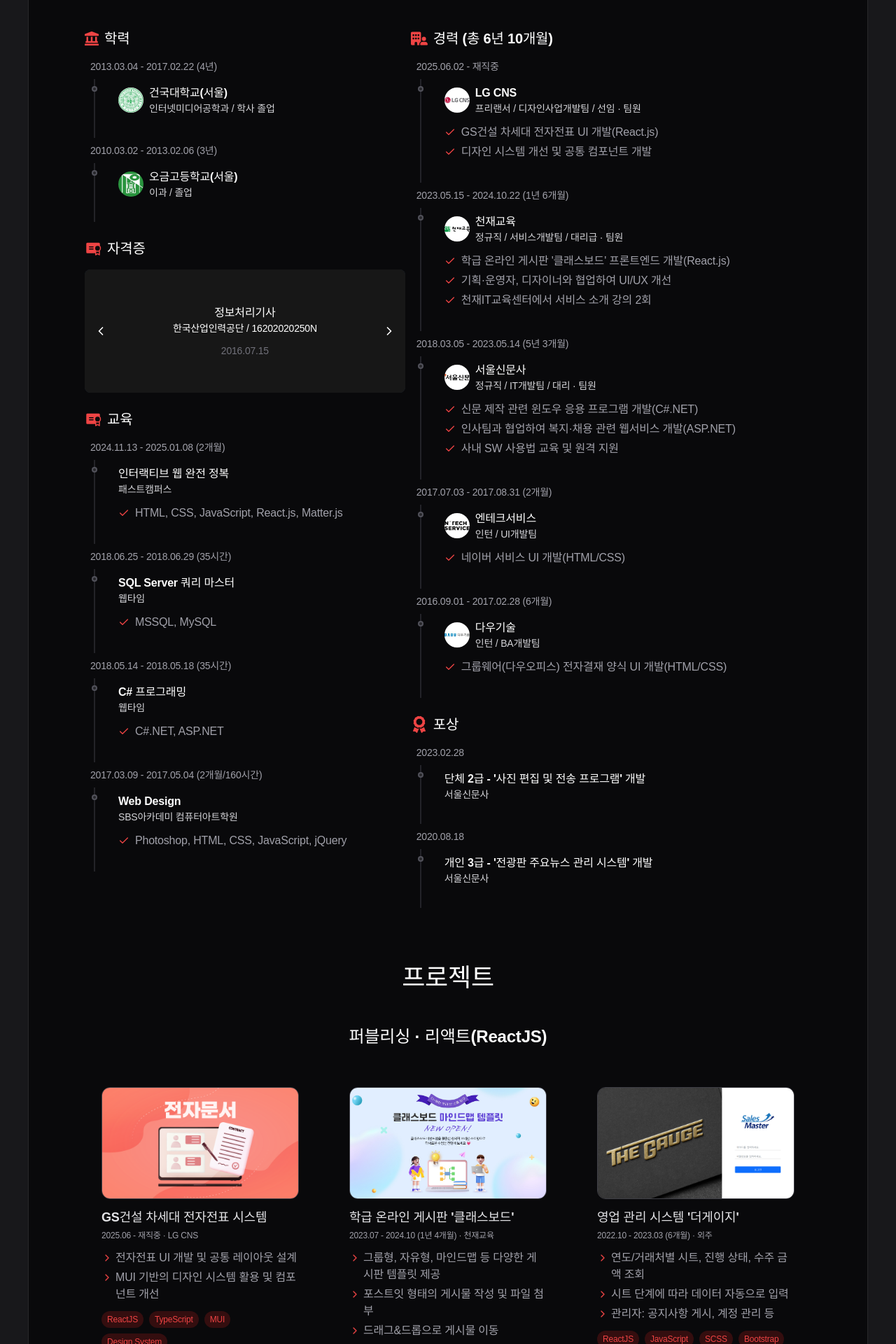
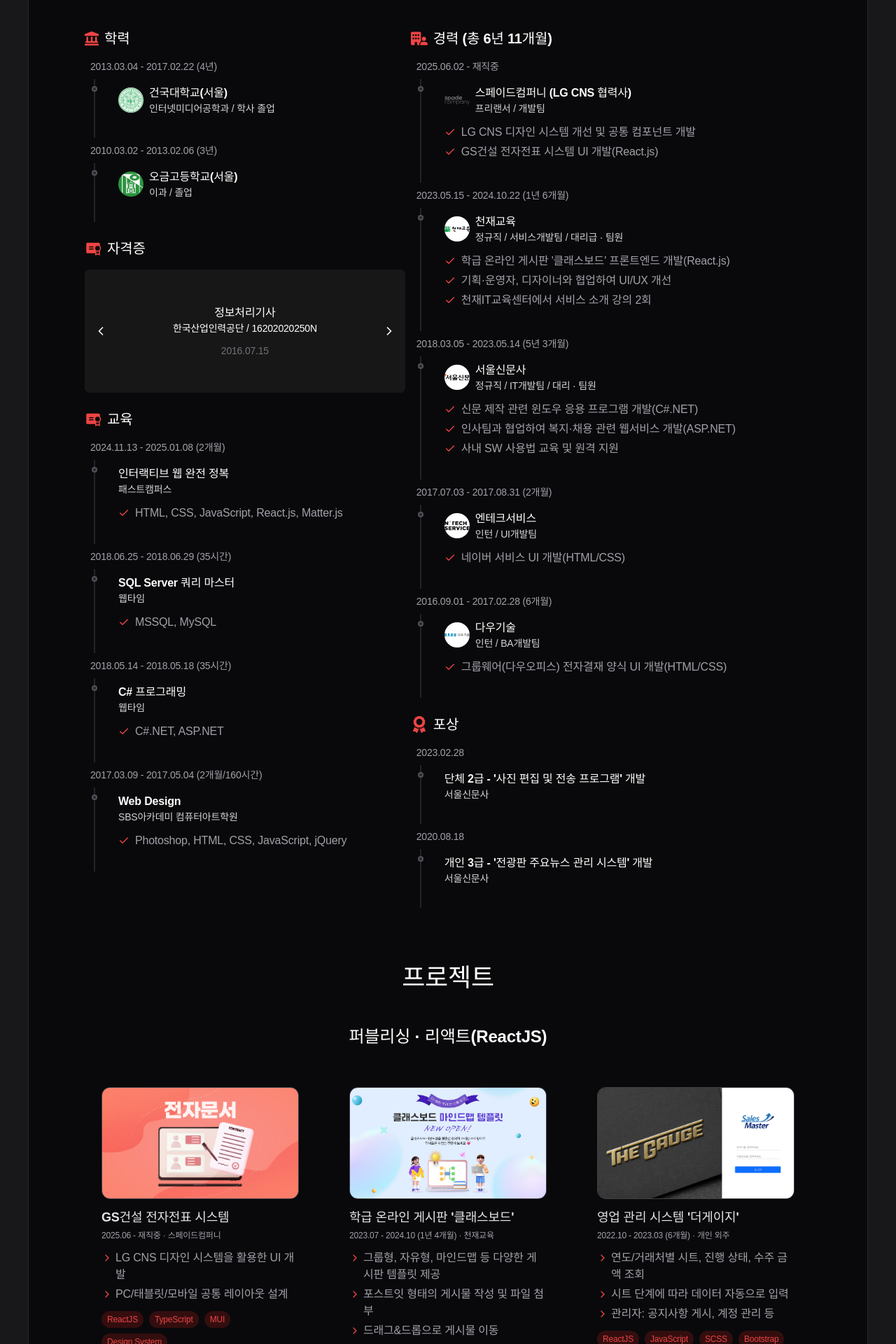
Before and after one commit to yeaeun23/react-portfolio, a React (Vite) app: page /#/ in a window 1280 px wide. Shown: the part 640-2560 px from the top of the page at 70% size. Built offline with nearby package versions, Linux system fonts and the light colour scheme.

Commit message:
경력, 프로젝트 수정

```diff
--- a/src/components/sections/Careers.jsx
+++ b/src/components/sections/Careers.jsx
@@ -116,7 +116,7 @@ function Careers() {
         {/* =========== 경력 =========== */}
         <h4 className="text-xl dark:text-white mb-4 font-bold flex gap-2 items-center">
           <FaBuildingUser className="text-2xl text-red-800 dark:text-red-500" />
-          경력 (총 6년 10개월)
+          경력 (총 6년 11개월)
         </h4>
         <Career items={user_info.company} />
 
--- a/src/data/user_info.js
+++ b/src/data/user_info.js
@@ -75,13 +75,13 @@ const info = {
   // ============ 경력 ============
   company: [
     {
-      title: "LG CNS",
-      subtitle: "프리랜서 / 디자인사업개발팀 / 선임 · 팀원",
+      title: "스페이드컴퍼니 (LG CNS 협력사)",
+      subtitle: "프리랜서 / 개발팀",
       period: "2025.06.02 - 재직중",
-      logo: "./images/logo/lgcns.jpeg",
+      logo: "./images/logo/spade.svg",
       descriptions: [
-        "GS건설 차세대 전자전표 UI 개발(React.js)",
-        "디자인 시스템 개선 및 공통 컴포넌트 개발",
+        "LG CNS 디자인 시스템 개선 및 공통 컴포넌트 개발",
+        "GS건설 전자전표 시스템 UI 개발(React.js)",
       ],
     },
     {
--- a/src/data/user_project.js
+++ b/src/data/user_project.js
@@ -2,11 +2,11 @@ const project = {
   // ============ 프로젝트 1 ============
   projects: [
     {
-      title: "GS건설 차세대 전자전표 시스템",
-      period: "2025.06 - 재직중 · LG CNS",
+      title: "GS건설 전자전표 시스템",
+      period: "2025.06 - 재직중 · 스페이드컴퍼니",
       descriptions: [
-        "전자전표 UI 개발 및 공통 레이아웃 설계",
-        "MUI 기반의 디자인 시스템 활용 및 컴포넌트 개선",
+        "LG CNS 디자인 시스템을 활용한 UI 개발",
+        "PC/태블릿/모바일 공통 레이아웃 설계",
       ],
       skills: "ReactJS, TypeScript, MUI, Design System",
       image: "./images/project/electronic.png",
@@ -27,7 +27,7 @@ const project = {
     },
     {
       title: "영업 관리 시스템 '더게이지'",
-      period: "2022.10 - 2023.03 (6개월) · 외주",
+      period: "2022.10 - 2023.03 (6개월) · 개인 외주",
       descriptions: [
         "연도/거래처별 시트, 진행 상태, 수주 금액 조회",
         "시트 단계에 따라 데이터 자동으로 입력",
@@ -39,7 +39,7 @@ const project = {
     },
     {
       title: "커넥트웨이브 메인 페이지",
-      period: "2025.02 · 클론 코딩",
+      period: "2025.02 · 개인",
       descriptions: ["GSAP을 활용한 인터랙티브 웹"],
       skills: "HTML/CSS, jQuery, GSAP",
       image: "./images/project/connect-wave.png",
@@ -47,21 +47,21 @@ const project = {
     },
     {
       title: "카카오뱅크 인재영입 메인 페이지",
-      period: "2024.11 · 퍼블리싱",
+      period: "2024.11 · 교육(패스트캠퍼스)",
       skills: "HTML/CSS, JavaScript",
       image: "./images/project/kakaobank-recruit.png",
       link: "https://yeaeun23.github.io/kakaobank-recruit/",
     },
     {
       title: "SW 소개 페이지",
-      period: "2017.12 · 퍼블리싱",
+      period: "2017.12 · 개인",
       skills: "반응형, HTML/CSS, JavaScript, jQuery, Photoshop",
       image: "./images/project/forkio.jpg",
       link: "https://yeaeun23.github.io/forkio/",
     },
     {
       title: "DJ 페스티벌 홈페이지",
-      period: "2017.03 - 2017.04 (2개월) · 디자인/퍼블리싱",
+      period: "2017.03 - 2017.04 (2개월) · 교육(SBS아카데미 컴퓨터아트학원)",
       skills: "HTML/CSS, JavaScript, jQuery, Photoshop",
       image: "./images/project/wdf.jpg",
       link: "https://yeaeun23.github.io/wdf/",
@@ -72,42 +72,42 @@ const project = {
   projects2: [
     {
       title: "움직이는 404 에러 페이지",
-      period: "2024.11 · 패스트캠퍼스",
+      period: "2024.11 · 교육(패스트캠퍼스)",
       skills: "HTML/CSS, JavaScript",
       image: "./images/project/1-2 404-error-page.gif",
       link: "https://yeaeun23.github.io/404-error-page/",
     },
     {
       title: "끈적한 구이(Gooey) 효과",
-      period: "2024.12 · 패스트캠퍼스",
+      period: "2024.12 · 교육(패스트캠퍼스)",
       skills: "HTML, JavaScript, Canvas, dat.GUI",
       image: "./images/project/2-1 gooey-effect.gif",
       link: "https://yeaeun23.github.io/gooey-effect/",
     },
     {
       title: "화려한 도시의 불꽃놀이",
-      period: "2024.12 · 패스트캠퍼스",
+      period: "2024.12 · 교육(패스트캠퍼스)",
       skills: "HTML/CSS, JavaScript, Canvas",
       image: "./images/project/2-2 fireworks.gif",
       link: "https://yeaeun23.github.io/fireworks/",
     },
     {
       title: "Congrats! Confetti!",
-      period: "2024.12 · 패스트캠퍼스",
+      period: "2024.12 · 교육(패스트캠퍼스)",
       skills: "HTML/CSS, JavaScript, Canvas",
       image: "./images/project/2-4 confetti-2.gif",
       link: "https://yeaeun23.github.io/confetti/",
     },
     {
       title: "미니 게임 '벌레날다'",
-      period: "2024.12 · 패스트캠퍼스",
+      period: "2024.12 · 교육(패스트캠퍼스)",
       skills: "HTML/CSS, JavaScript, Canvas, GSAP",
       image: "./images/project/2-5 mini-game.gif",
       link: "https://yeaeun23.github.io/mini-game/",
     },
     {
       title: "끊어지는 밧줄(Rope Physics)",
-      period: "2024.12 · 패스트캠퍼스",
+      period: "2024.12 · 교육(패스트캠퍼스)",
       skills: "HTML/CSS, JavaScript, Canvas",
       image: "./images/project/2-6 rope-physics.gif",
       link: "https://yeaeun23.github.io/rope-physics/",
```
Also changed, not shown: public/images/logo/spade.svg (added).
